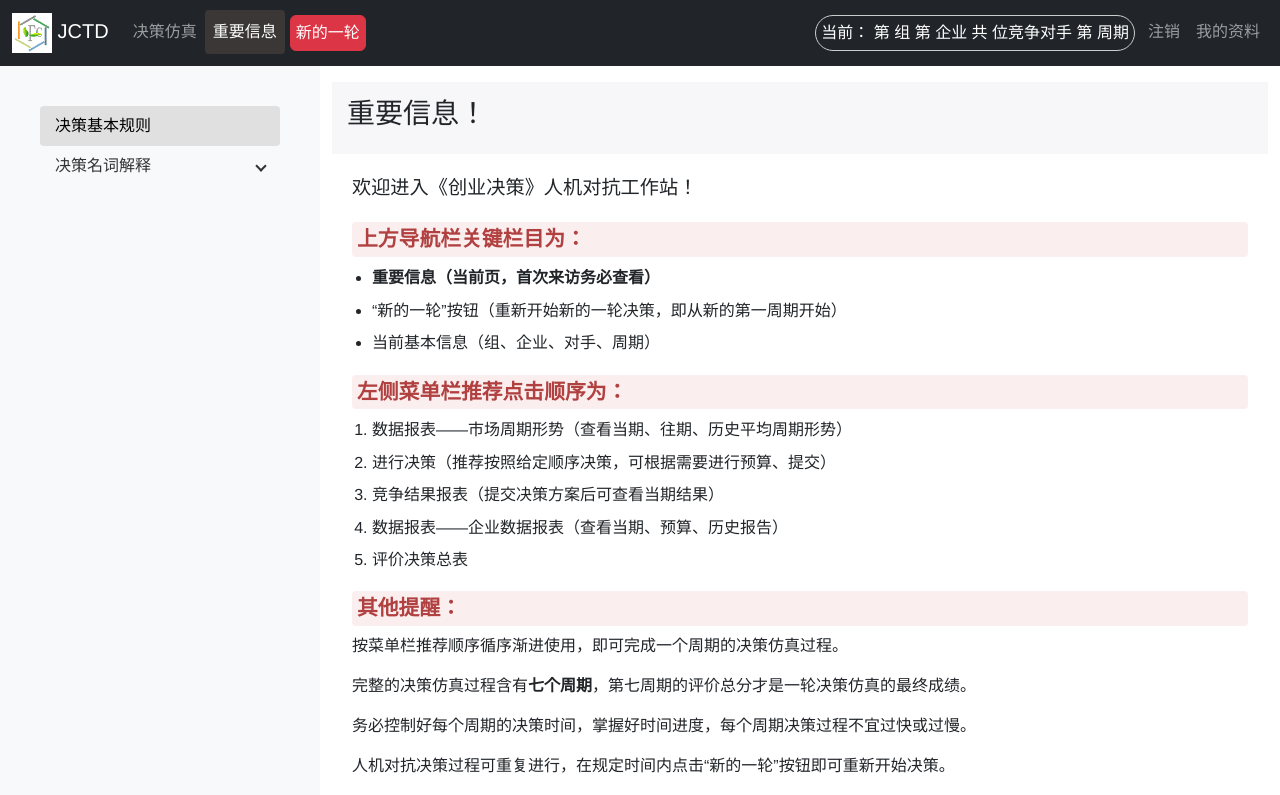
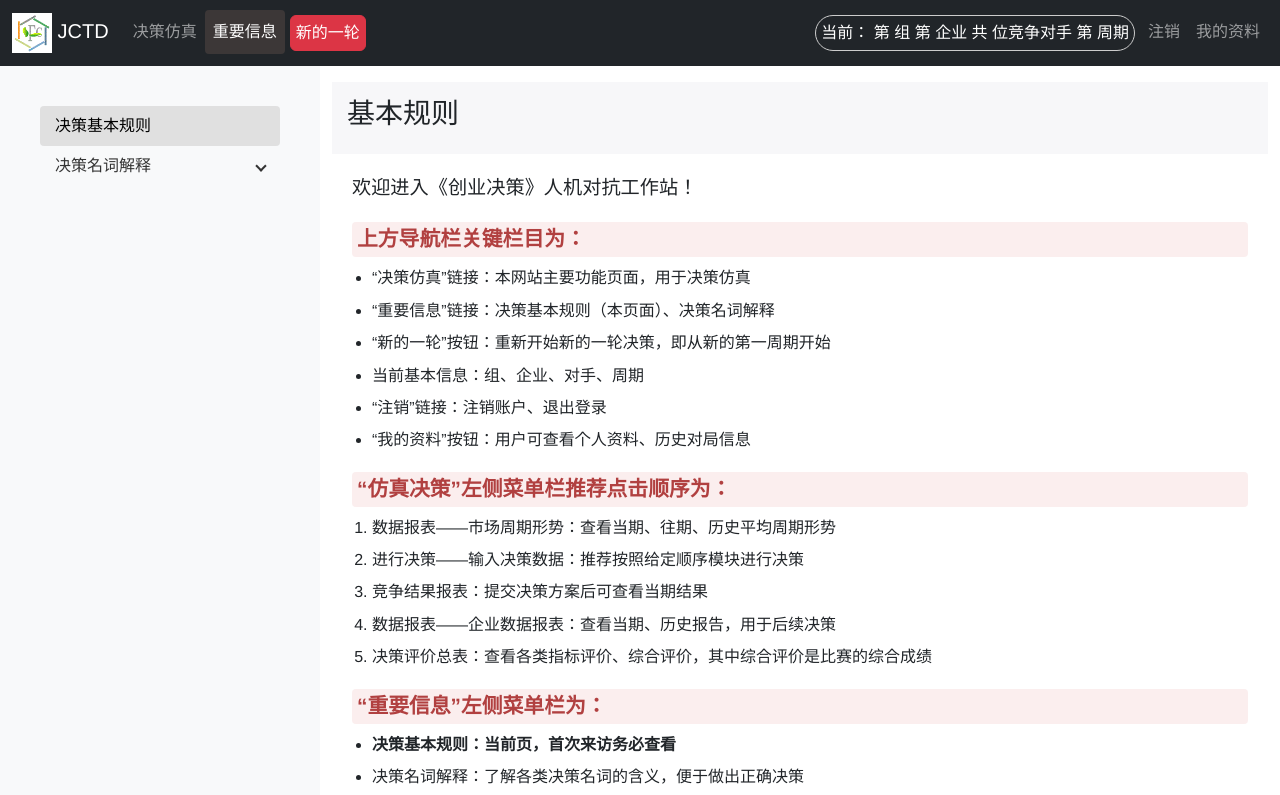
Before and after one commit to BUJIQI/Bridge, a Vue app: page /important/rule in a window 1280 px wide. Shown: the top 795 px of the page. Built offline with nearby package versions, Linux system fonts and the light colour scheme; no server answers; sample sign-in values are in the browser's storage.

Commit message:
基本规则内容修改

```diff
--- a/src/components/BasicRule.vue
+++ b/src/components/BasicRule.vue
@@ -1,26 +1,42 @@
 <template>
   <div class="panel panel-default mt-3">
     <div class="panel-heading">
-      <h3 class="panel-title">重要信息！</h3>
+      <h3 class="panel-title">基本规则</h3>
     </div>
     <div class="panel-body">
       <p class="welcome-text">欢迎进入《创业决策》人机对抗工作站！</p>
 
       <h4 class="subtitle highlight">上方导航栏关键栏目为：</h4>
-      <ul class="info-list">
-        <li><strong>重要信息（当前页，首次来访务必查看）</strong></li>
-        <li>“新的一轮”按钮（重新开始新的一轮决策，即从新的第一周期开始）</li>
-        <li>当前基本信息（组、企业、对手、周期）</li>
+      <ul class="nav-list">
+        <li>“决策仿真”链接：本网站主要功能页面，用于决策仿真</li>
+        <li>“重要信息”链接：决策基本规则（本页面）、决策名词解释</li>
+        <li>“新的一轮”按钮：重新开始新的一轮决策，即从新的第一周期开始</li>
+        <li>当前基本信息：组、企业、对手、周期</li>
+        <li>“注销”链接：注销账户、退出登录</li>
+        <li>“我的资料”按钮：用户可查看个人资料、历史对局信息</li>
       </ul>
 
-      <h4 class="subtitle highlight">左侧菜单栏推荐点击顺序为：</h4>
-      <ol class="recommend-list">
-        <li>数据报表——市场周期形势（查看当期、往期、历史平均周期形势）</li>
-        <li>进行决策（推荐按照给定顺序决策，可根据需要进行预算、提交）</li>
-        <li>竞争结果报表（提交决策方案后可查看当期结果）</li>
-        <li>数据报表——企业数据报表（查看当期、预算、历史报告）</li>
-        <li>评价决策总表</li>
+      <h4 class="subtitle highlight">“仿真决策”左侧菜单栏推荐点击顺序为：</h4>
+      <ol class="decision-list">
+        <li>数据报表——市场周期形势：查看当期、往期、历史平均周期形势</li>
+        <li>进行决策——输入决策数据：推荐按照给定顺序模块进行决策</li>
+        <li>竞争结果报表：提交决策方案后可查看当期结果</li>
+        <li>数据报表——企业数据报表：查看当期、历史报告，用于后续决策</li>
+        <li>决策评价总表：查看各类指标评价、综合评价，其中综合评价是比赛的综合成绩</li>
       </ol>
+
+      <h4 class="subtitle highlight">“重要信息”左侧菜单栏为：</h4>
+      <ul class="info-list">
+        <li><strong>决策基本规则：当前页，首次来访务必查看</strong></li>
+        <li>决策名词解释：了解各类决策名词的含义，便于做出正确决策</li>
+      </ul>
+
+      <h4 class="subtitle highlight">“我的资料”各栏目为：</h4>
+      <ul class="profile-list">
+        <li>个人信息：展示用户基本信息，可编辑资料、修改密码</li>
+        <li>正在进行的对局：展示用户当前正在进行的对局基本信息，点击可跳转至决策页面</li>
+        <li>历史对局：展示用户历史对局基本信息，点击可查看对局详情</li>
+      </ul>
 
       <h4 class="subtitle highlight">其他提醒：</h4>
       <p>按菜单栏推荐顺序循序渐进使用，即可完成一个周期的决策仿真过程。</p>
@@ -61,21 +77,24 @@
   color: #b14040;
 }
 
+.nav-list,
+.decision-list,
 .info-list,
-.recommend-list {
+.profile-list {
   margin: 10px 0;
   padding-left: 20px;
 }
 
+.nav-list li,
+.decision-list li,
 .info-list li,
-.recommend-list li {
+.profile-list li {
   margin-bottom: 10px;
   line-height: 1.4;
 }
 
 .highlight {
   font-weight: bold;
-
   background-color: rgba(212, 91, 91, 0.1);
   padding: 5px;
   border-radius: 4px;
```
